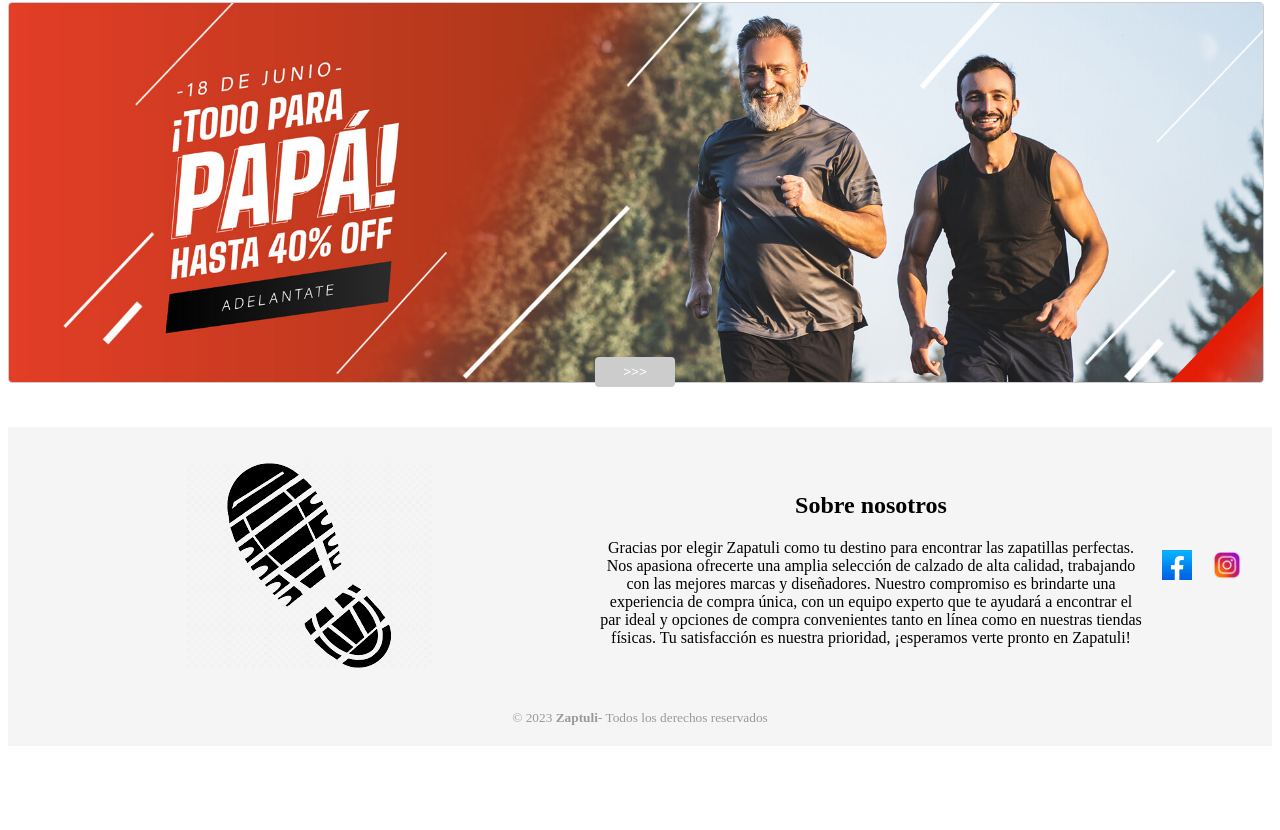
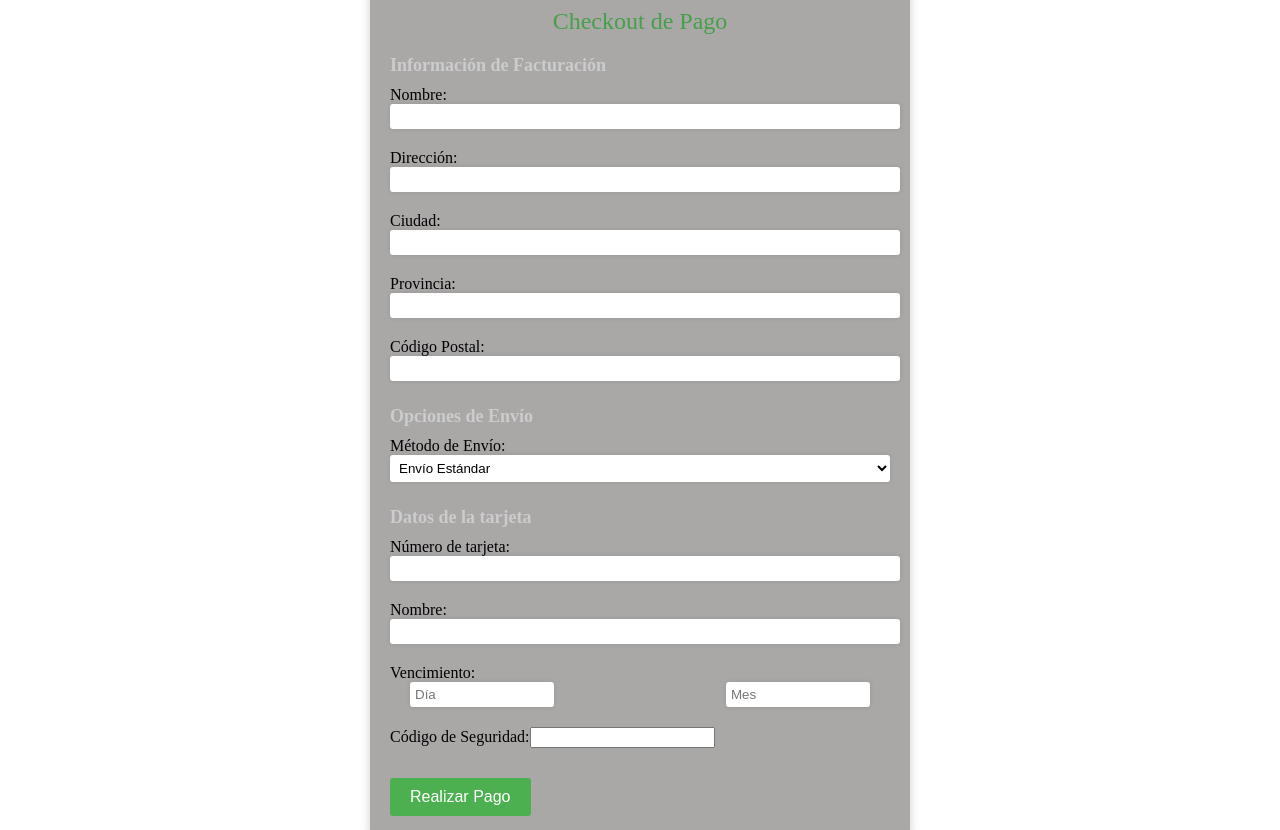
Before and after one commit to Serggiof/tienda-zapatuli, an Angular app: page /checkout in a window 1280 px wide. Shown: the part 348-1178 px from the top of the page. Before the commit the page ends 1102 px from the top, so only its background shows below. Built offline with nearby package versions, Linux system fonts and the light colour scheme.

Commit message:
integracion para entrega

```diff
--- a/src/app/app.module.ts
+++ b/src/app/app.module.ts
@@ -17,6 +17,7 @@ import { DescripcionComponent } from './zapatuli/descripcion/descripcion.compone
 import { ZapatillaService } from './zapatuli/servicios/zapatilla.service';
 import { RouterModule } from '@angular/router';
 import { FooterComponent } from './zapatuli/footer/footer.component';
+import { CheckoutComponent } from './zapatuli/checkout/checkout.component';
 
 @NgModule({
   declarations: [
@@ -29,6 +30,7 @@ import { FooterComponent } from './zapatuli/footer/footer.component';
     RegistroComponent,
     DescripcionComponent,
     FooterComponent,
+    CheckoutComponent,
   ],
   imports: [
     BrowserModule,
--- a/src/app/zapatuli/carrito/carrito.component.css
+++ b/src/app/zapatuli/carrito/carrito.component.css
@@ -56,9 +56,6 @@ td{
 margin-right: 25px;
 }
 
-
-
-
   /*BOTON SEGUIR COMPRANDO*/
   .link{
     width: 200px;
@@ -89,3 +86,11 @@ margin-right: 25px;
     box-shadow: 0px 0px 10px green inset;
 }
 /*FIN DE BOTON*/
+/*Boton de pago */
+.bt-pago{
+
+
+  }
+  .bt-pago:hover{
+
+  }
--- a/src/app/zapatuli/carrito/carrito.component.html
+++ b/src/app/zapatuli/carrito/carrito.component.html
@@ -40,4 +40,5 @@
         </tr>
     </tbody>
   </table>
+  <button  type="button" (click)="finalizarCompra()"><a class="bt-pago" [routerLink]="['/checkout']">Realizar Pago</a></button>
 </div>
--- a/src/app/zapatuli/carrito/carrito.component.ts
+++ b/src/app/zapatuli/carrito/carrito.component.ts
@@ -36,5 +36,8 @@ export class CarritoComponent implements OnInit{
   }
   return total;
  }
+ finalizarCompra(): void {
+
+ }
 
 }
--- /dev/null
+++ b/src/app/zapatuli/checkout/checkout.component.css
@@ -0,0 +1,84 @@
+
+body {
+    font-family: Arial, sans-serif;
+    margin: 0;
+    padding: 20px;
+    background-color: #f2f2f2;
+  }
+
+  /* Estilos para el contenedor principal */
+  .container {
+    background-color: #aaa7a7;
+    max-width: 500px;
+    margin: 0 auto;
+    margin-top: 20px;
+    margin-bottom: 20px;
+    padding: 20px;
+    border-radius: 5px;
+    box-shadow: 0 0 10px rgba(95, 88, 88, 0.3);
+  }
+
+  /* Estilos para los títulos */
+  .titulo {
+    color:#45a049;
+    /* color: #fff; */
+    font-size: 24px;
+    margin-bottom: 20px;
+    text-align: center;
+    font-weight:lighter;
+  }
+
+  .subtitulos {
+    color: #ccc;
+    font-size: 18px;
+    margin-bottom: 10px;
+  }
+
+  /* Estilos para los campos de entrada */
+  input[type="text"],
+  input[type="number"],
+  select {
+    padding: 5px;
+    margin-bottom: 10px;
+    width: 100%;
+    border: none;
+    background-color: #fff;
+    border-radius: 3px;
+    box-shadow: 0 0 5px rgba(0, 0, 0, 0.1);
+  }
+
+  /* Estilos para el botón de pago */
+  button {
+    background-color: #4CAF50;
+    border: none;
+    color: white;
+    padding: 10px 20px;
+    text-align: center;
+    text-decoration: none;
+    display: inline-block;
+    font-size: 16px;
+    margin-top: 20px;
+    cursor: pointer;
+    border-radius: 3px;
+  }
+
+  button:hover {
+    background-color: #45a049;
+  }
+
+  /* Estilos para los contenedores de campos de entrada */
+  .form-group {
+    margin-bottom: 10px;
+  }
+
+  /* Estilos para los campos de entrada de vencimiento */
+  .vencimiento-inputs {
+    display: flex;
+    justify-content: space-between;
+    padding-left: 20px;
+    padding-right: 20px;
+  }
+
+  .vencimiento-inputs input {
+    width: calc(40% - 50px);
+  }
--- /dev/null
+++ b/src/app/zapatuli/checkout/checkout.component.html
@@ -0,0 +1,63 @@
+
+<div class="container">
+    <h1 class="titulo">Checkout de Pago</h1>
+    <!-- Formulario de información de facturación -->
+    <form>
+      <h2 class="subtitulos">Información de Facturación</h2>
+      <div class="form-group">
+        <label for="nombre">Nombre:</label>
+        <input type="text" id="nombre" name="nombre">
+      </div>
+      <div class="form-group">
+        <label for="direccion">Dirección:</label>
+        <input type="text" id="direccion" name="direccion">
+      </div>
+      <div class="form-group">
+        <label for="ciudad">Ciudad:</label>
+        <input type="text" id="ciudad" name="ciudad">
+      </div>
+      <div class="form-group">
+        <label for="provincia">Provincia:</label>
+        <input type="text" id="provincia" name="provincia">
+      </div>
+      <div class="form-group">
+        <label for="cp">Código Postal:</label>
+        <input type="number" id="cp" name="cp">
+      </div>
+
+      <!-- Opciones de envío -->
+      <h2 class="subtitulos">Opciones de Envío</h2>
+      <div class="form-group">
+        <label for="envio">Método de Envío:</label>
+        <select id="envio" name="envio">
+          <option value="envio_estandar">Envío Estándar</option>
+          <option value="envio_rapido">Envío Rápido</option>
+          <!-- Agrega más opciones de envío según tus necesidades -->
+        </select>
+      </div>
+
+      <h2 class="subtitulos">Datos de la tarjeta</h2>
+      <div class="form-group">
+        <label for="numero-tarjeta">Número de tarjeta:</label>
+        <input type="number" id="numero-tarjeta" name="numero-tarjeta">
+      </div>
+      <div class="form-group">
+        <label for="nombre-tarjeta">Nombre:</label>
+        <input type="text" id="nombre-tarjeta" name="nombre-tarjeta">
+      </div>
+      <div class="form-group">
+        <label for="fecha-venc">Vencimiento:</label>
+        <div class="vencimiento-inputs">
+          <input type="number" id="fecha-dia" name="fecha-dia" placeholder="Día" min="1" max="31">
+          <input type="number" id="fecha-mes" name="fecha-mes" placeholder="Mes" min="1" max="12">
+        </div>
+      </div>
+      <div class="form-group">
+        <label for="codigo">Código de Seguridad:</label>
+        <input type="password" id="codigo" name="codigo">
+      </div>
+
+      <!-- Botón de Pago -->
+      <button type="button" onclick="realizarPago()">Realizar Pago</button>
+    </form>
+  </div>
--- /dev/null
+++ b/src/app/zapatuli/checkout/checkout.component.ts
@@ -0,0 +1,15 @@
+import { Component } from '@angular/core';
+
+@Component({
+  selector: 'app-checkout',
+  templateUrl: './checkout.component.html',
+  styleUrls: ['./checkout.component.css']
+})
+export class CheckoutComponent {
+
+  realizarPago(): void {
+    // Agrega aquí la lógica para procesar el pago
+    // Puedes utilizar una pasarela de pago externa o realizar cualquier otra acción necesaria
+    alert('Pago realizado');
+  }
+}
```
Also changed, not shown: src/app/app-routing.module.ts (+6 -4 lines).
